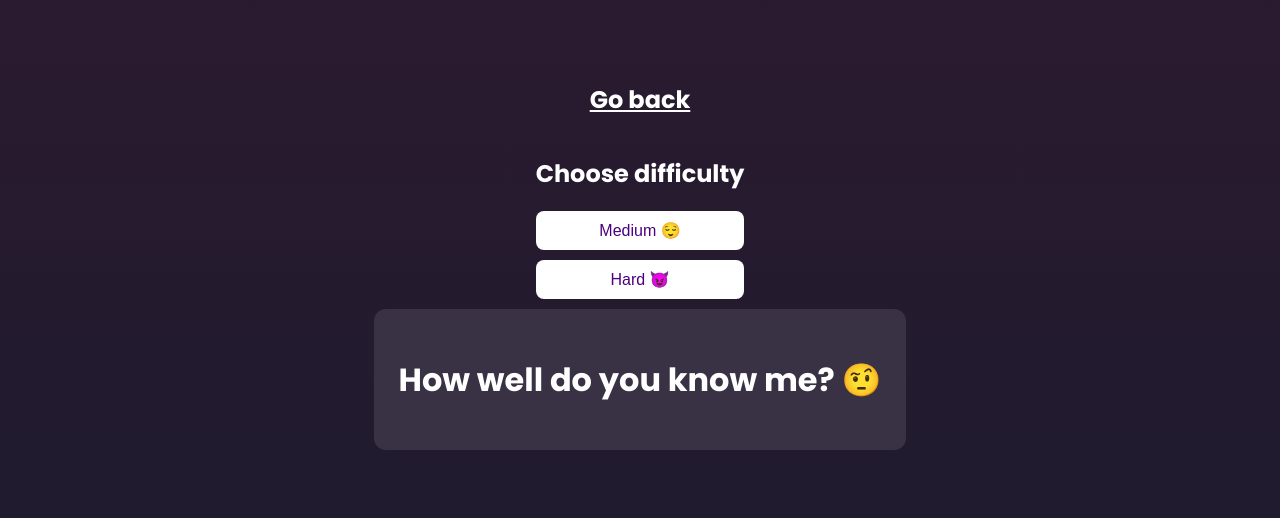
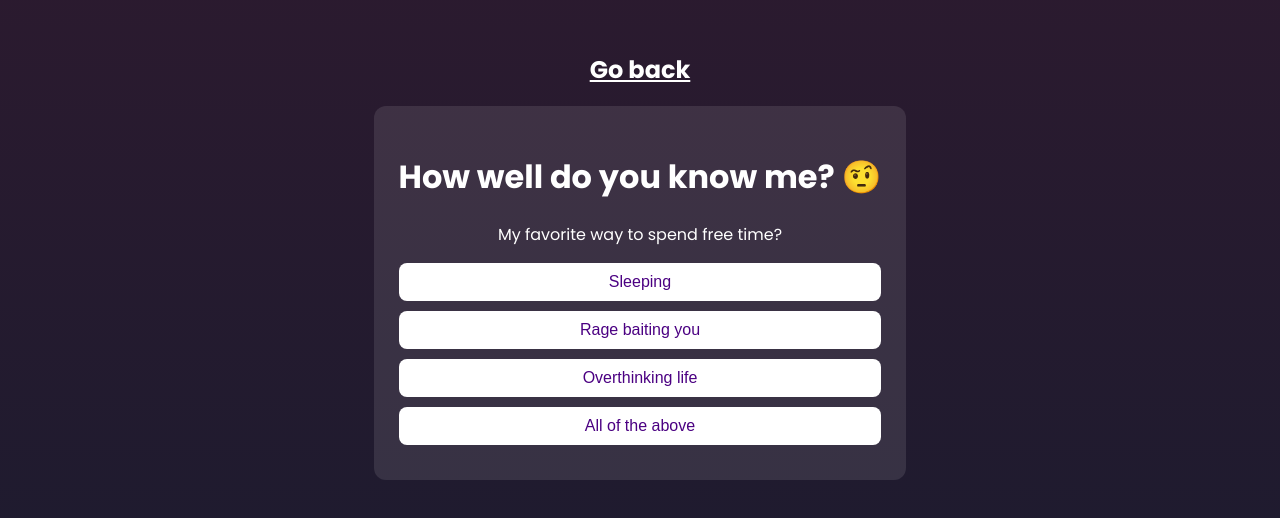
Before and after one commit to iMuhammad3/bigsis, a plain HTML site: page pages/quiz.html in a window 1280 px wide. Shown: the part 152-670 px from the top of the page. Drawn offline with Linux system fonts and the light colour scheme.

Commit message:
edit quiz

```diff
--- a/js/quiz.js
+++ b/js/quiz.js
@@ -3,86 +3,39 @@
         question: "My favorite way to spend free time?",
         answers: [
             "Sleeping",
-            "Learning",
+            "Rage baiting you",
             "Overthinking life",
             "All of the above",
         ],
         correct: 4,
-        difficulty: "medium",
     },
     {
-        question: "What describes me best?",
-        answers: ["Chill", "Quiet but deep", "Funny", "A bit of everything"],
-        correct: 4,
-        difficulty: "medium",
-    },
-    {
-        question: "What’s my love language?",
-        answers: ["Words", "Quality Time", "Physical touch", "Gifts"],
-        correct: 2,
-        difficulty: "medium",
+        question: "When's my birthday'",
+        answers: ["06 june", "11 june", "13 june", "16 june"],
+        correct: 3,
     },
     {
         question: "What scares me more?",
-        answers: ["Failure", "Wasted potential", "Being misunderstood"],
+        answers: ["Failure", "Wasted potential", "Being misunderstood", "Cockroaches"],
         correct: 3,
-        difficulty: "medium",
     },
     {
         question: "My biggest insecurity is",
-        answers: ["I have the face of a child", "My car", "I'm short", "I don't have any"],
+        answers: ["I look like my sisters classmates'", "My car", "I'm short", "I don't have any"],
         correct: 1,
-        difficulty: "medium",
     },
     {
-        question: "The Surah I recite most often is",
-        answers: ["Kahf", "Saffat", "Yusuf", "Naml"],
+        question: "Am I a manipulator",
+        answers: ["yes","no"],
         correct: 1,
-        difficulty: "medium",
     },
     {
-        question: "What do I lie about most",
-        answers: ["How I really feel", "What I think of myself", "I seldom lie", "I lie about everything"],
-        correct: 1,
-        difficulty: "medium",
+        question: "In my friend group, what role do I play",
+        answers: ["Quiet one", "The driver", "Mature", "Silly and Goofy"],
+        correct: 4,
     },
     {
-        question: "What am I most conscious of",
-        answers: ["My emotions", "My thoughts", "My surroundings"],
-        correct: 2,
-        difficulty: "medium",
-    },
-
-    {
-        question: "In my friend group, what role do I play",
-        answers: ["Quiet one", "Silly and Goofy", "The driver", "The planner"],
-        correct: 2,
-        difficulty: "medium",
-    },
-    {
-        question: "Which is my least favorite of these series",
-        answers: [
-            "Suits",
-            "The Good Doctor",
-            "Peaky Blinders",
-            "Young Sheldon",
-        ],
-        correct: 3,
-        difficulty: "hard",
-    },
-    {
-        question: "How many online chess games have I played",
-        answers: [
-            "10+",
-            "100+",
-            "1000+",
-            "5000+",
-        ],
-        correct: 4,
-        difficulty: "hard",
-    },
-    {
-        question: "What's a name I'd give to my son",
+        question: "If I had one son, what would I name him",
         answers: [
             "Ibrahim",
             "Abdullah",
@@ -90,21 +43,19 @@
             "Chukwuemeka",
         ],
         correct: 1,
-        difficulty: "hard",
     },
     {
         question: "What keeps me up at night",
         answers: [
             "I sleep like a baby",
             "Existential dread",
-            "Daily worries and stress",
+            "Thoughts of a life without you",
             "Mental stimulation",
         ],
         correct: 3,
-        difficulty: "hard",
     },
     {
-        question: "Which am I afraid of",
+        question: "Which am I afraid of more",
         answers: [
             "To fail time and time again",
             "To be rejected by someone I highly respect",
@@ -112,7 +63,31 @@
             "Change and uncertainty",
         ],
         correct: 2,
-        difficulty: "hard",
+    },
+    {
+        question: "Who do i hate more",
+        answers: ["Dogo", "Hanif", "Tariq", "Hirah"],
+        correct: 4
+    },
+    {
+        question: "What i hate most about you",
+        answers: ["Your nose", "Constantly rejecting me", "not opening my tiktoks", "none of da above"],
+        correct: 3
+    },
+    {
+        question: "My favorite memory with you",
+        answers: ["Late night calls", "Driving you home", "Walking you home",],
+        correct: 1
+    },
+    {
+        question: "How many pics of you do I have in my photos",
+        answers: ["1", "around 5", "9+", "17"],
+        correct: 3
+    },
+    {
+        question: "What i love most about you",
+        answers: ["Your sense of humor", "Your fine face", "Your ****", "you"],
+        correct: 4
     },
     {
         question: "Why did I make this website",
@@ -123,14 +98,11 @@
             "All of the above",
         ],
         correct: 3,
-        difficulty: "hard",
     },
 ];
-
-const difficultySelect = document.getElementById("difficulty-select");
 const quizEl = document.getElementById("quiz");
 
-let questions = [];
+let questions = allQuestions;   // use all questions directly
 let currentQuestion = 0;
 let score = 0;
 
@@ -139,14 +111,13 @@
 const scoreEl = document.getElementById("score");
 const restartBtn = document.getElementById("restart");
 
-function startQuiz(level) {
-    questions = allQuestions.filter(q => q.difficulty === level);
-
-    difficultySelect.classList.add("hidden");
-    quizEl.classList.remove("hidden");
-
+function startQuiz() {
     currentQuestion = 0;
     score = 0;
+
+    quizEl.classList.remove("hidden");
+    scoreEl.classList.add("hidden");
+    restartBtn.classList.add("hidden");
 
     showQuestion();
 }
@@ -165,9 +136,7 @@
 }
 
 function checkAnswer(index) {
-    console.log(questions[currentQuestion].correct);
-
-    if ((index+1) === questions[currentQuestion].correct) {
+    if ((index + 1) === questions[currentQuestion].correct) {
         score++;
     }
 
@@ -181,7 +150,7 @@
 }
 
 function showResult() {
-    document.getElementById("quiz").classList.add("hidden");
+    quizEl.classList.add("hidden");
     scoreEl.classList.remove("hidden");
     restartBtn.classList.remove("hidden");
 
@@ -195,14 +164,10 @@
         message = "💀 you no try sha";
     }
 
-    scoreEl.innerHTML = `You scored ${score}/${questions.length}.<br> ${message}`;
+    scoreEl.innerHTML = `You scored ${score}/${questions.length}.<br>${message}`;
 }
 
-restartBtn.onclick = () => {
-    score = 0;
-    currentQuestion = 0;
-    document.getElementById("quiz").classList.remove("hidden");
-    scoreEl.classList.add("hidden");
-    restartBtn.classList.add("hidden");
-    showQuestion();
-};
+restartBtn.onclick = startQuiz;
+
+// start quiz immediately when page loads
+startQuiz();
--- a/pages/quiz.html
+++ b/pages/quiz.html
@@ -34,11 +34,6 @@
 </head>
 <body>
     <h2><a href="../index.html">Go back</a></h2>
-    <div id="difficulty-select">
-  <h2>Choose difficulty</h2>
-  <button onclick="startQuiz('medium')">Medium 😌</button>
-  <button onclick="startQuiz('hard')">Hard 😈</button>
-</div>
 
   <div class="quiz-container">
     <h1>How well do you know me? 🤨</h1>
```
